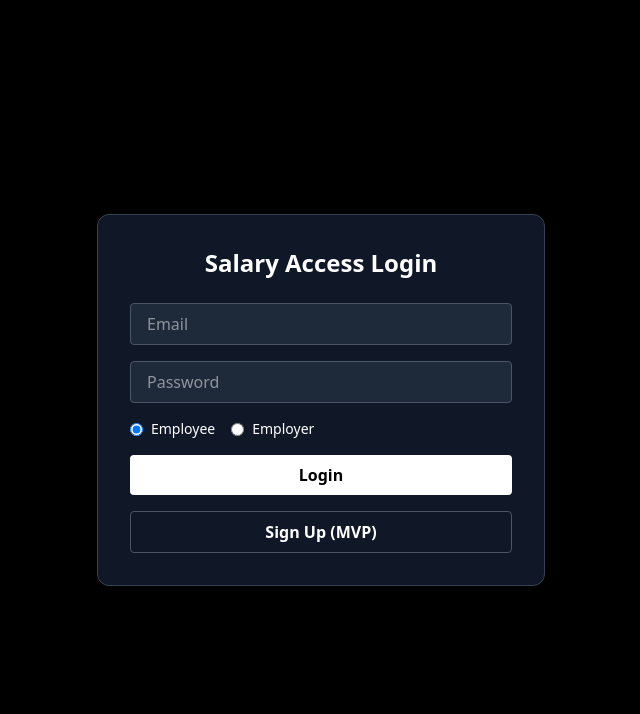
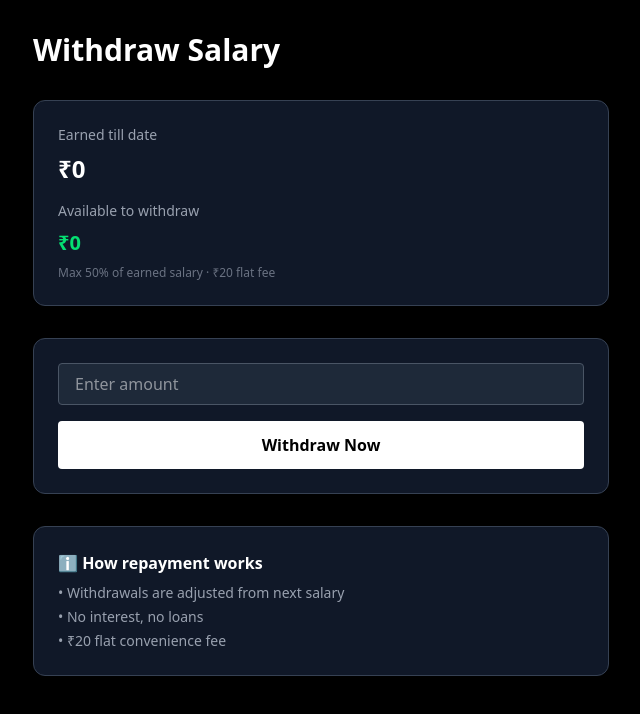
Before and after one commit to Coderrr-beep/Salary-access-MVP, a Next.js app: page /withdraw in a window 1280 px wide. Shown: the top 714 px of the page, without its empty margins (319-959 px from the left). Built offline with nearby package versions, Linux system fonts and the light colour scheme; no server answers; the database is empty; sample sign-in values are in the browser's storage.

Commit message:
Update page.js

```diff
--- a/app/withdraw/page.js
+++ b/app/withdraw/page.js
@@ -1,87 +1,127 @@
 "use client";
 
-import { useState } from "react";
-import { useRouter } from "next/navigation";
+import { useEffect, useState } from "react";
 import { auth, db } from "@/lib/firebase";
 import {
-  signInWithEmailAndPassword,
-  createUserWithEmailAndPassword,
-} from "firebase/auth";
-import { doc, getDoc, setDoc } from "firebase/firestore";
+  collection,
+  query,
+  where,
+  onSnapshot,
+  addDoc,
+  serverTimestamp,
+  doc,
+  getDoc,
+} from "firebase/firestore";
+import { useRouter } from "next/navigation";
 
-export default function LoginPage() {
+export default function WithdrawPage() {
+  const [user, setUser] = useState(null);
+  const [userData, setUserData] = useState(null);
+  const [withdrawals, setWithdrawals] = useState([]);
+  const [amount, setAmount] = useState("");
+  const [status, setStatus] = useState("");
+  const [loading, setLoading] = useState(true);
+
   const router = useRouter();
 
-  const [email, setEmail] = useState("");
-  const [password, setPassword] = useState("");
-  const [role, setRole] = useState("employee"); // default
-  const [loading, setLoading] = useState(false);
-  const [error, setError] = useState("");
+  /* ---------------- AUTH & DATA ---------------- */
 
-  /* ---------------- LOGIN ---------------- */
-
-  const handleLogin = async () => {
-    setError("");
-    setLoading(true);
-
-    try {
-      const res = await signInWithEmailAndPassword(auth, email, password);
-      const uid = res.user.uid;
-
-      const userRef = doc(db, "users", uid);
-      const snap = await getDoc(userRef);
-
-      if (!snap.exists()) {
-        setError("User profile not found. Please sign up.");
-        setLoading(false);
+  useEffect(() => {
+    const unsub = auth.onAuthStateChanged(async (u) => {
+      if (!u) {
+        router.push("/login");
         return;
       }
 
-      const userData = snap.data();
+      setUser(u);
 
-      if (userData.role === "employee") {
-        router.push("/employee");
-      } else if (userData.role === "employer") {
-        router.push("/employer");
-      } else {
-        setError("Invalid role assigned.");
+      const snap = await getDoc(doc(db, "users", u.uid));
+      if (snap.exists()) {
+        setUserData(snap.data());
       }
-    } catch (err) {
-      setError(err.message);
-    } finally {
-      setLoading(false);
+
+      const q = query(
+        collection(db, "withdrawals"),
+        where("userId", "==", u.uid)
+      );
+
+      const unsubWithdrawals = onSnapshot(q, (snap) => {
+        const list = snap.docs.map((d) => d.data());
+        setWithdrawals(list);
+        setLoading(false);
+      });
+
+      return () => unsubWithdrawals();
+    });
+
+    return () => unsub();
+  }, []);
+
+  /* ---------------- CALCULATIONS ---------------- */
+
+  if (!userData && loading) {
+    return (
+      <div className="min-h-screen flex items-center justify-center text-white">
+        Loading...
+      </div>
+    );
+  }
+
+  const monthlySalary = userData?.monthlySalary || 0;
+  const daysWorked = userData?.daysWorked || 0;
+
+  const dailySalary = monthlySalary / 30;
+  const earnedSalary = dailySalary * daysWorked;
+
+  const totalWithdrawn = withdrawals.reduce(
+    (sum, w) => sum + (w.amount || 0),
+    0
+  );
+
+  const availableLimit = Math.max(
+    earnedSalary * 0.5 - totalWithdrawn,
+    0
+  );
+
+  /* ---------------- WITHDRAW ---------------- */
+
+  const handleWithdraw = async () => {
+    setStatus("");
+
+    const withdrawAmount = Number(amount);
+
+    if (!withdrawAmount || withdrawAmount <= 0) {
+      setStatus("❌ Enter a valid amount");
+      return;
     }
-  };
 
-  /* ---------------- SIGNUP (MVP) ---------------- */
-
-  const handleSignup = async () => {
-    setError("");
-    setLoading(true);
+    if (withdrawAmount > availableLimit) {
+      setStatus("❌ Amount exceeds available limit");
+      return;
+    }
 
     try {
-      const res = await createUserWithEmailAndPassword(auth, email, password);
-      const uid = res.user.uid;
+      setLoading(true);
 
-      // Create user profile in Firestore
-      await setDoc(doc(db, "users", uid), {
-        email,
-        role, // employee or employer
-        employerName: role === "employee" ? "Kanper Startup" : null,
-        employerId: role === "employee" ? "kanper" : null,
-        monthlySalary: role === "employee" ? 30000 : null,
-        daysWorked: 0,
-        documentVerified: role === "employee" ? false : true,
-        createdAt: new Date(),
+      const repaymentDate = new Date();
+      repaymentDate.setMonth(repaymentDate.getMonth() + 1);
+      repaymentDate.setDate(1);
+
+      await addDoc(collection(db, "withdrawals"), {
+        userId: user.uid,
+        amount: withdrawAmount,
+        fee: 20,
+        repaymentDate,
+        createdAt: serverTimestamp(),
       });
 
-      if (role === "employee") {
-        router.push("/onboarding");
-      } else {
-        router.push("/employer");
-      }
+      setStatus(
+        `✅ ₹${withdrawAmount} withdrawal successful. ₹20 fee applied. Repayment scheduled on ${repaymentDate.toDateString()}`
+      );
+      setAmount("");
     } catch (err) {
-      setError(err.message);
+      console.error(err);
+      setStatus("❌ Withdrawal failed");
     } finally {
       setLoading(false);
     }
@@ -90,71 +130,68 @@ export default function LoginPage() {
   /* ---------------- UI ---------------- */
 
   return (
-    <div className="min-h-screen bg-black text-white flex items-center justify-center">
-      <div className="bg-gray-900 border border-gray-700 rounded-xl p-8 w-full max-w-md">
-        <h1 className="text-2xl font-bold mb-6 text-center">
-          Salary Access Login
-        </h1>
+    <main className="min-h-screen bg-black text-white p-8">
+      <div className="max-w-xl mx-auto space-y-8">
+        <h1 className="text-3xl font-bold">Withdraw Salary</h1>
 
-        <div className="space-y-4">
+        {/* Balance Summary */}
+        <div className="bg-gray-900 border border-gray-700 rounded-xl p-6 space-y-2">
+          <p className="text-sm text-gray-400">
+            Earned till date
+          </p>
+          <p className="text-2xl font-bold">
+            ₹{earnedSalary.toFixed(0)}
+          </p>
+
+          <p className="text-sm text-gray-400 mt-4">
+            Available to withdraw
+          </p>
+          <p className="text-xl font-semibold text-green-400">
+            ₹{availableLimit.toFixed(0)}
+          </p>
+
+          <p className="text-xs text-gray-500 mt-2">
+            Max 50% of earned salary · ₹20 flat fee
+          </p>
+        </div>
+
+        {/* Withdraw Box */}
+        <div className="bg-gray-900 border border-gray-700 rounded-xl p-6 space-y-4">
           <input
-            type="email"
-            placeholder="Email"
-            className="w-full px-4 py-2 bg-gray-800 border border-gray-600 rounded"
-            value={email}
-            onChange={(e) => setEmail(e.target.value)}
+            type="number"
+            placeholder="Enter amount"
+            value={amount}
+            onChange={(e) => setAmount(e.target.value)}
+            className="w-full bg-gray-800 border border-gray-600 px-4 py-2 rounded"
           />
 
-          <input
-            type="password"
-            placeholder="Password"
-            className="w-full px-4 py-2 bg-gray-800 border border-gray-600 rounded"
-            value={password}
-            onChange={(e) => setPassword(e.target.value)}
-          />
-
-          {/* Role selector (MVP only) */}
-          <div className="flex gap-4 text-sm">
-            <label className="flex items-center gap-2">
-              <input
-                type="radio"
-                checked={role === "employee"}
-                onChange={() => setRole("employee")}
-              />
-              Employee
-            </label>
-
-            <label className="flex items-center gap-2">
-              <input
-                type="radio"
-                checked={role === "employer"}
-                onChange={() => setRole("employer")}
-              />
-              Employer
-            </label>
-          </div>
-
-          {error && (
-            <p className="text-red-400 text-sm">{error}</p>
-          )}
-
           <button
-            onClick={handleLogin}
+            onClick={handleWithdraw}
             disabled={loading}
-            className="w-full bg-white text-black py-2 rounded font-semibold"
+            className="w-full bg-white text-black py-3 rounded font-semibold"
           >
-            {loading ? "Loading..." : "Login"}
+            {loading ? "Processing..." : "Withdraw Now"}
           </button>
 
-          <button
-            onClick={handleSignup}
-            disabled={loading}
-            className="w-full border border-gray-600 py-2 rounded font-semibold"
-          >
-            {loading ? "Loading..." : "Sign Up (MVP)"}
-          </button>
+          {status && (
+            <p className="text-sm text-yellow-400">
+              {status}
+            </p>
+          )}
+        </div>
+
+        {/* Info */}
+        <div className="bg-gray-900 border border-gray-700 rounded-xl p-6">
+          <h2 className="font-semibold mb-2">
+            ℹ️ How repayment works
+          </h2>
+          <ul className="text-sm text-gray-400 space-y-1">
+            <li>• Withdrawals are adjusted from next salary</li>
+            <li>• No interest, no loans</li>
+            <li>• ₹20 flat convenience fee</li>
+          </ul>
         </div>
       </div>
-    </div>
+    </main>
   );
 }
```
